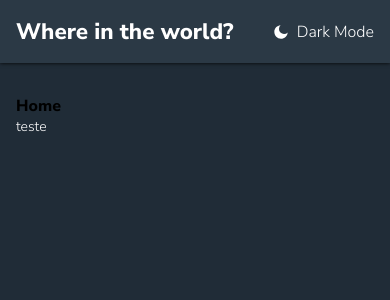
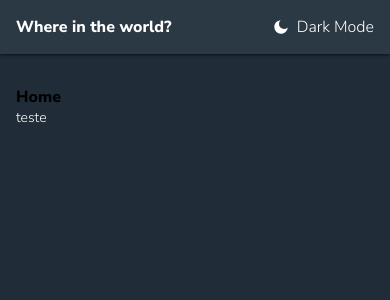
Before and after one commit to kevynrocha/typescript-countries, a React (Create React App) app: page / in a window 390 px wide. Shown: the top 300 px of the page. Built offline with nearby package versions, Linux system fonts and the light colour scheme.

Commit message:
fix: add responsive header component

```diff
--- a/src/components/Header/styles.ts
+++ b/src/components/Header/styles.ts
@@ -17,9 +17,13 @@ export const Container = styled.div`
 `;
 
 export const Title = styled.h2`
-  font-size: 1.4rem;
+  font-size: 1rem;
   font-weight: 800;
   color: #fff;
+
+  @media (min-width: 768px) {
+    font-size: 1.4rem;
+  }
 `;
 
 export const TitleMode = styled.button`
```
